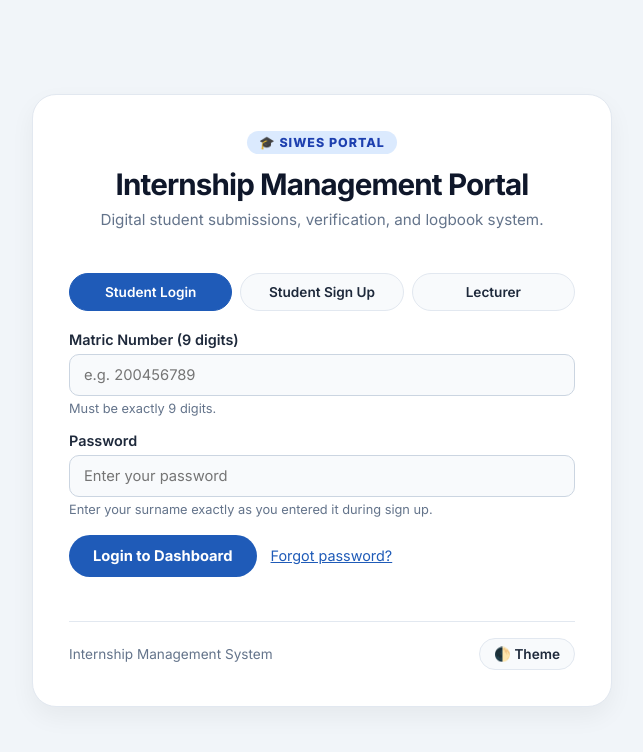
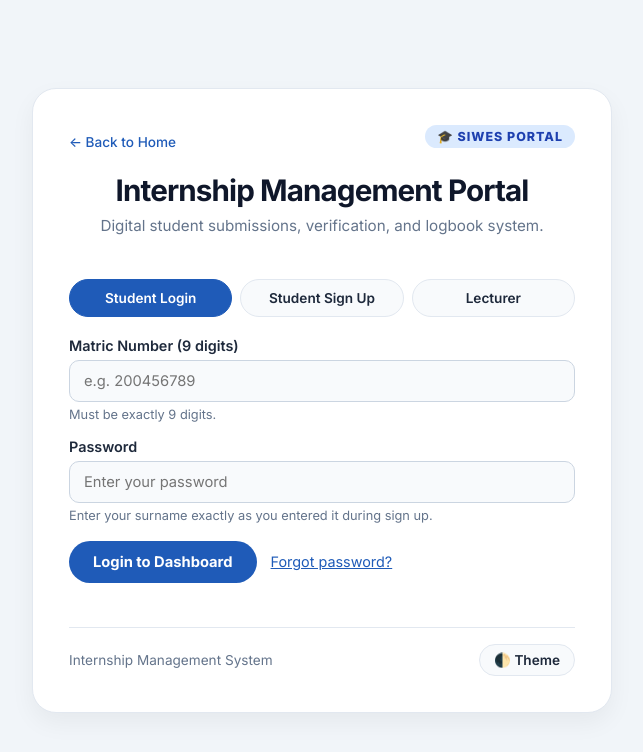
Before and after one commit to Warlock247/internshipproject, a plain HTML site: page internship_management.html in a window 1280 px wide. Shown: the whole page, without its empty margins (318-961 px from the left). Drawn offline with nearby package versions, Linux system fonts and the light colour scheme.

Commit message:
Add Back to Home navigation link to login screen

```diff
--- a/internship_management.html
+++ b/internship_management.html
@@ -19,7 +19,10 @@
   <div class="auth-wrapper" id="authWrapper">
     <div class="auth-card">
       <div class="auth-card-header">
-        <div class="portal-brand-badge">🎓 SIWES PORTAL</div>
+        <div style="display: flex; justify-content: space-between; align-items: center; margin-bottom: 12px;">
+          <a href="index.html" style="text-decoration: none; font-size: 0.85rem; color: var(--primary, #0284c7); font-weight: 500;">← Back to Home</a>
+          <div class="portal-brand-badge">🎓 SIWES PORTAL</div>
+        </div>
         <h1>Internship Management Portal</h1>
         <p class="portal-subtitle">Digital student submissions, verification, and logbook system.</p>
       </div>
```
